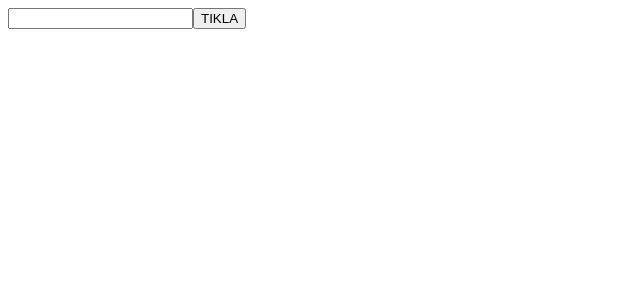
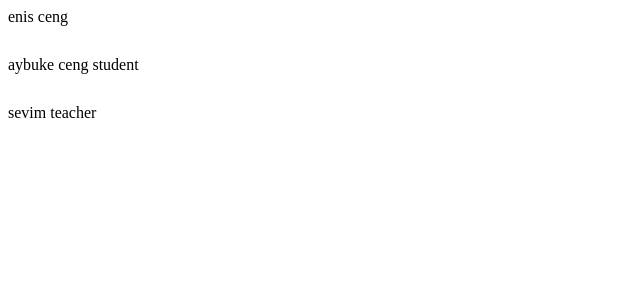
Before and after one commit to enistfkcii/ReactOgrenmeSerisi2, a React (Vite) app: page / in a window 1280 px wide. Shown: the top 300 px of the page, without its empty margins (0-640 px from the left). Built offline with nearby package versions, Linux system fonts and the light colour scheme.

Commit message:
useEffect,routing,useNavigate,useLocation,useParams kavramları

```diff
--- a/package.json
+++ b/package.json
@@ -11,7 +11,8 @@
   },
   "dependencies": {
     "react": "^18.2.0",
-    "react-dom": "^18.2.0"
+    "react-dom": "^18.2.0",
+    "react-router-dom": "^6.19.0"
   },
   "devDependencies": {
     "@types/react": "^18.2.37",
--- a/src/App.jsx
+++ b/src/App.jsx
@@ -1,7 +1,16 @@
 // import Button from "./components/Button"
+import {
+  BrowserRouter as Router,
+  Routes,
+  Route,
+} from "react-router-dom";
 
-import { useState } from "react"
-import Button from "./components/Button"
+import { useEffect, useState } from "react"
+import Home from "./pages/Home";
+import Detail from "./pages/Detail";
+
+// import { useState } from "react"
+// import Button from "./components/Button"
 
 // import Text1 from "./components/text"
 function App() {
@@ -19,18 +28,24 @@ function App() {
 //   setCount(count - 1)
 //   }
 // }
-const [name,setName] = useState("")
-const [data,setData] = useState([])
-console.log(name)
+// const [name,setName] = useState("")
+// const [data,setData] = useState([])
+// console.log(name)
 
-const clickFunc = () => {
-setData(prev => ([...prev,name]))
-setName('');
-}
-const targetFunc = (e) => {
-  setName(e.target.value)
-}
-console.log(data)
+// const clickFunc = () => {
+// setData(prev => ([...prev,name]))
+// setName('');
+// }
+// const targetFunc = (e) => {
+//   setName(e.target.value)
+// }
+// console.log(data)
+// const [name,setName] = useState("enis")
+// useEffect(() => {
+//   setTimeout(() => {
+//     setName("isim güncellendi")
+//   },4000)
+// },[])
   return (
     // <>
     //   <Text1 number={"1"} name={"Enis"}></Text1>
@@ -49,16 +64,25 @@ console.log(data)
     // <Button name={"Artır"} onClick={() => setCount(count + 1)}></Button> */}
     // {/* <button onClick={() => setCount(count+1)}>Artır</button> */}
     // </>
+    // <>
+    // <input value={name} type="text" onChange={targetFunc}></input>
+    // <button onClick={clickFunc}>TIKLA</button>
+    // <div>
+    // {
+    // data.map((dt,i) => (
+    //   <div key={i}>{dt}</div>
+    // ))
+    // }
+    // </div>
+    // </>
     <>
-    <input value={name} type="text" onChange={targetFunc}></input>
-    <button onClick={clickFunc}>TIKLA</button>
-    <div>
-    {
-    data.map((dt,i) => (
-      <div key={i}>{dt}</div>
-    ))
-    }
-    </div>
+    {/* {name} */}
+    <Router>
+      <Routes>
+        <Route path="/" element={<Home></Home>}></Route>
+        <Route path="/detail/:id" element={<Detail></Detail>}></Route>
+      </Routes>
+    </Router>
     </>
   )
 }
--- /dev/null
+++ b/src/pages/Detail.jsx
@@ -0,0 +1,32 @@
+import React,{ useEffect, useState } from "react";
+import { useLocation, useParams } from "react-router-dom"
+import { _data } from "./Home"
+
+const Detail = () => {
+    const {id} = useParams(); // useParams bize link kısmında gönderdiğimiz veriyi getirir.
+    const [getData,setGetData] = useState("")
+    const location = useLocation() // location detaylarına erişebildiğimiz bir hook.
+
+    console.log(location)
+    useEffect(() => {
+
+            setGetData(_data.find(dt=>dt.id == id))
+
+
+    },[id])
+    // console.log(getData,"getData")
+
+
+    return(
+<div>
+    <div>
+        {getData?.name}
+    </div>
+    <div>
+        {getData?.description}
+    </div>
+</div>
+    )
+}
+
+export default Detail
--- /dev/null
+++ b/src/pages/Home.jsx
@@ -0,0 +1,40 @@
+import { useNavigate } from "react-router-dom"
+export const _data = [ // farklı sayfalarda bu datayı kullanabilmek için export ekledim başına.
+    {
+        id:0,
+        name:"enis",
+        description:"ceng"
+    },
+    {
+        id:1,
+        name:"aybuke",
+        description:"ceng student"
+    },
+    {
+        id:2,
+        name:"sevim",
+        description:"teacher"
+    }
+    ]
+
+const Home = () => {
+const navigate = useNavigate();
+// `` => alt gr + , tuşu
+
+return(
+    <>
+    <div>
+    {
+        _data.map((dt,i) => (
+            <div onClick={() => navigate(`detail/${dt.id}`)} style={{cursor:"pointer",marginBottom:'30px'}} key={i}>
+                {dt.name + "   " + dt.description}
+            </div>
+        ))
+    }
+</div>
+    </>
+
+)
+}
+
+export default Home
```
Also changed, not shown: 1 other file (tests, documents, lock files or other folders).
